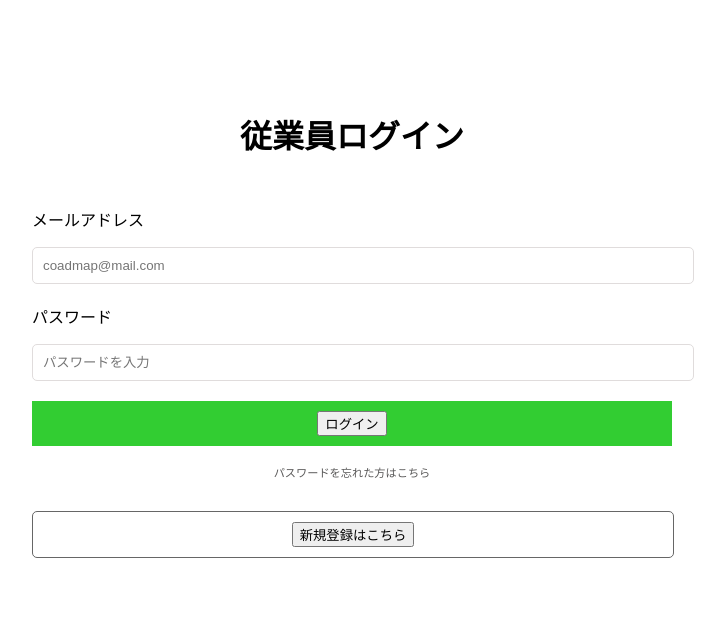
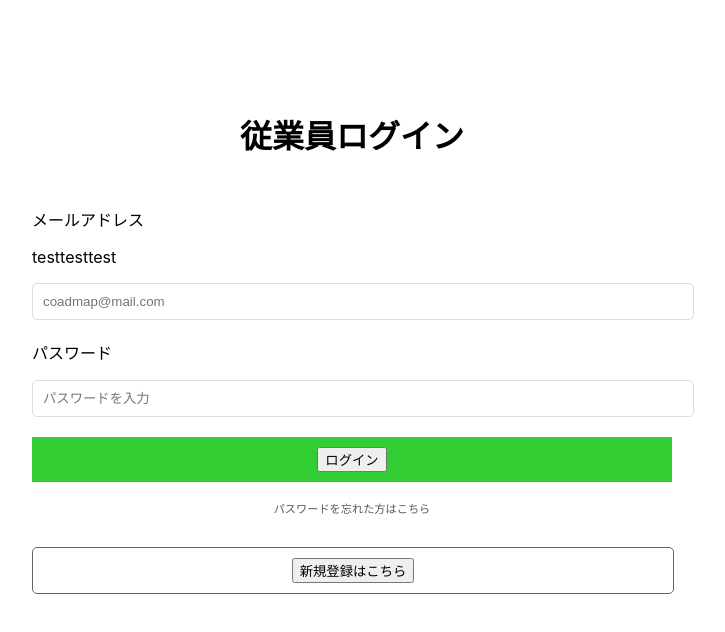
Before and after one commit to yoseei/gulliver_works_account, a React app: page /employeesignin in a window 1280 px wide. Shown: the top 632 px of the page, without its empty margins (288-1013 px from the left). Built offline with nearby package versions, Linux system fonts and the light colour scheme.

Commit message:
testtest

```diff
--- a/src/scenes/recruitment/RecruitmentIndexPage/index.tsx
+++ b/src/scenes/recruitment/RecruitmentIndexPage/index.tsx
@@ -1,4 +1,4 @@
-import React, { useEffect } from "react";
+import React from "react";
 import styles from "./style.module.scss";
 import { Link } from "react-router-dom";
 import SideBar from "../../../components/sideBar/SideBar";
@@ -11,8 +11,6 @@ const RecruitmentIndexPage = () => {
     history.push("/signin");
   };
 
-  // test
-  // test
   return (
     <div className={styles.root}>
       <div className={styles.text}>
--- a/src/scenes/signIn/employeeSignIn/index.tsx
+++ b/src/scenes/signIn/employeeSignIn/index.tsx
@@ -36,6 +36,7 @@ const EmployeeSignInPage = () => {
         <form onSubmit={handleSubmit(onSubmit)}>
           <div className={styles.emailInputWrapper}>
             <p>メールアドレス</p>
+            <p>testtesttest</p>
             <input
               className={styles.input}
               placeholder="coadmap@mail.com"
```
